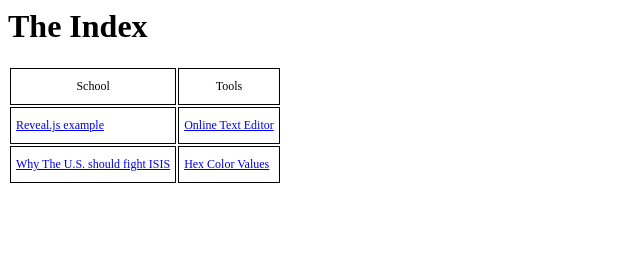
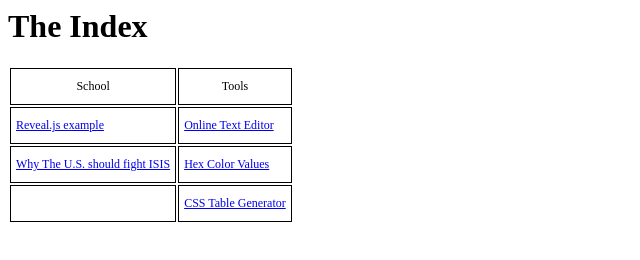
Before and after one commit to jusanherndon/Theindex, a plain HTML site: page index.html in a window 1280 px wide. Shown: the whole page, without its empty margins (0-640 px from the left). Drawn offline with Linux system fonts and the light colour scheme.

Commit message:
Update index.html
Added CSS Table Generator

```diff
--- a/index.html
+++ b/index.html
@@ -18,6 +18,10 @@
     <td class="tg-lmdf"><a href=/indexReveal.html target="_blank">Why The U.S. should fight ISIS</a></td>
     <td class="tg-lmdf"><a href=/HexColorValues.html target="_blank">Hex Color Values</a></td>
   </tr>
+  <tr>
+    <td class="tg-lmdf"></td>
+    <td class="tg-lmdf"><a href=http://www.tablesgenerator.com/html_tables target="_blank">CSS Table Generator</a></td>
+  </tr>
 </table>
 </body>
 </html>
```
